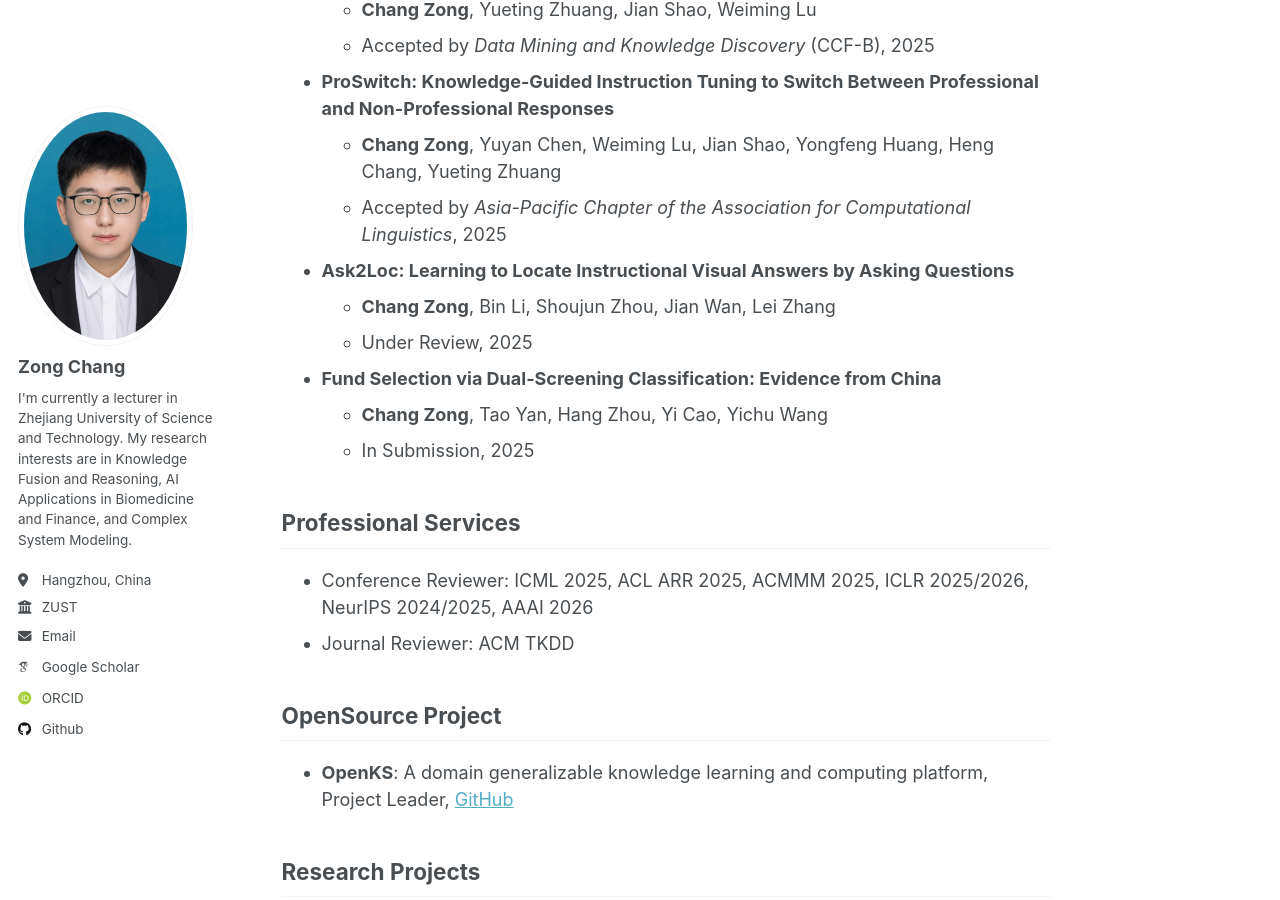
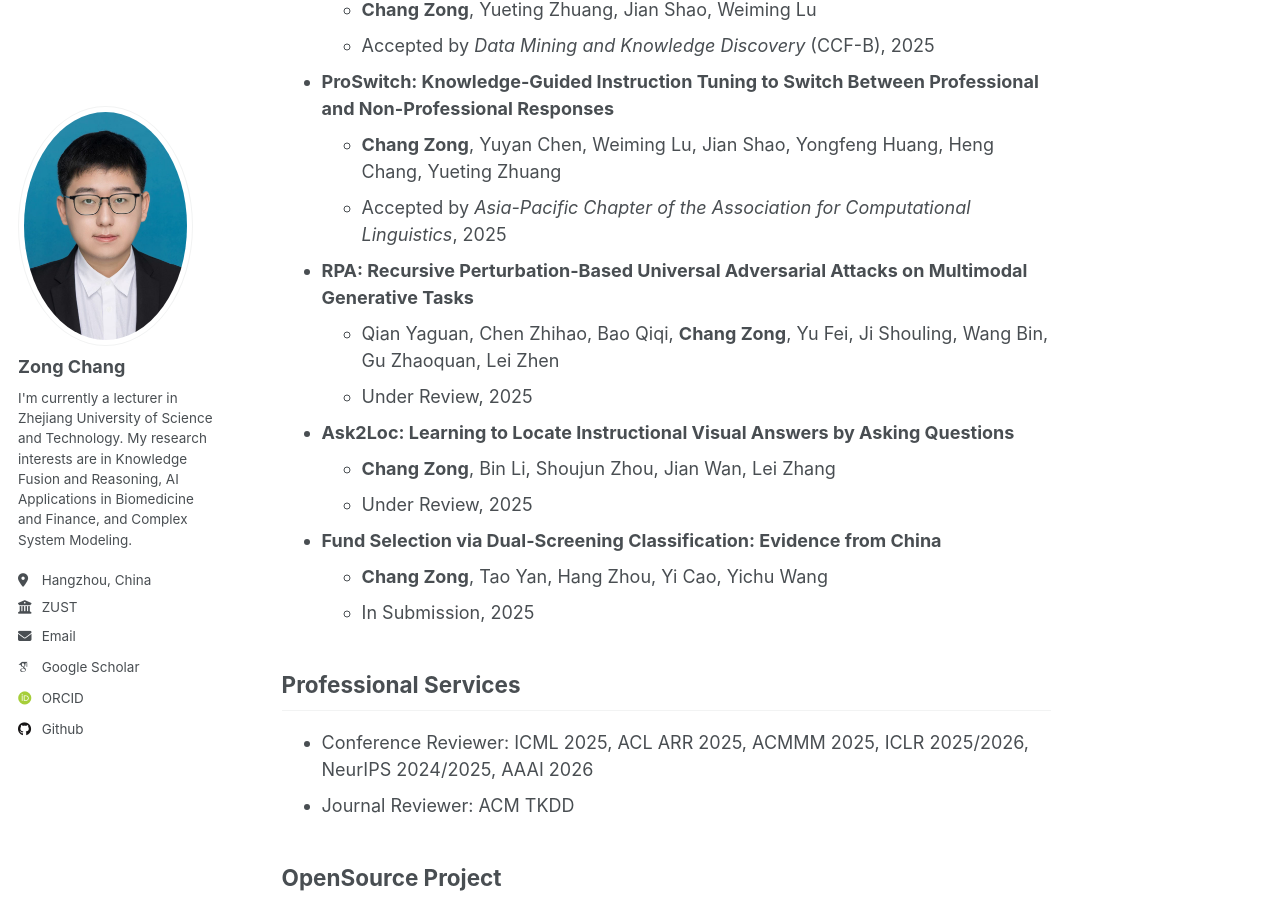
Before and after one commit to changzong/changzong.github.io, a Jekyll site: the page built from _pages/about.md, in a window 1280 px wide and 900 px high, scrolled down 2112 px. Built offline with Jekyll 4.4.1, drawn with Linux system fonts in a browser that asks for light colours; some web fonts are replaced.

Commit message:
udpate cv

```diff
--- a/_pages/about.md
+++ b/_pages/about.md
@@ -65,6 +65,10 @@ redirect_from:
   - **Chang Zong**, Yuyan Chen, Weiming Lu, Jian Shao, Yongfeng Huang, Heng Chang, Yueting Zhuang
   - Accepted by *Asia-Pacific Chapter of the Association for Computational Linguistics*, 2025
 
+- **RPA: Recursive Perturbation-Based Universal Adversarial Attacks on Multimodal Generative Tasks**
+  - Qian Yaguan, Chen Zhihao, Bao Qiqi, **Chang Zong**, Yu Fei, Ji Shouling, Wang Bin, Gu Zhaoquan, Lei Zhen
+  - Under Review, 2025
+
 - **Ask2Loc: Learning to Locate Instructional Visual Answers by Asking Questions**
   - **Chang Zong**, Bin Li, Shoujun Zhou, Jian Wan, Lei Zhang
   - Under Review, 2025
```
Also changed, not shown: 1 other file.
